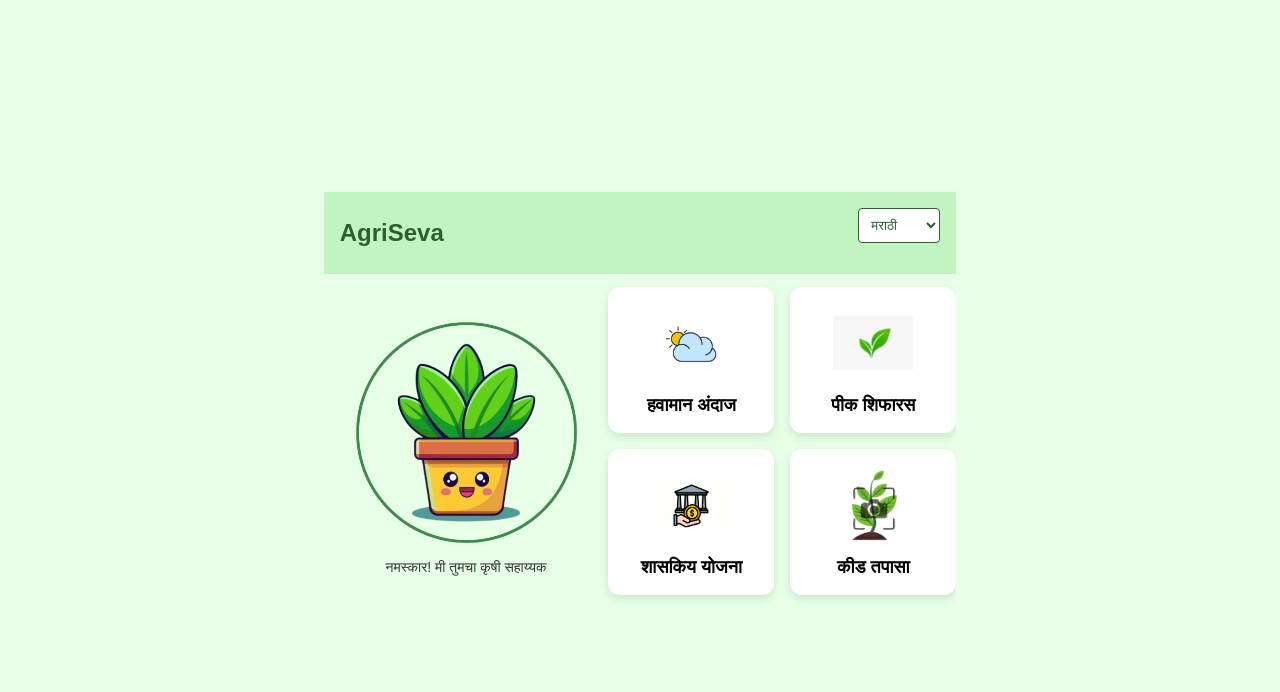
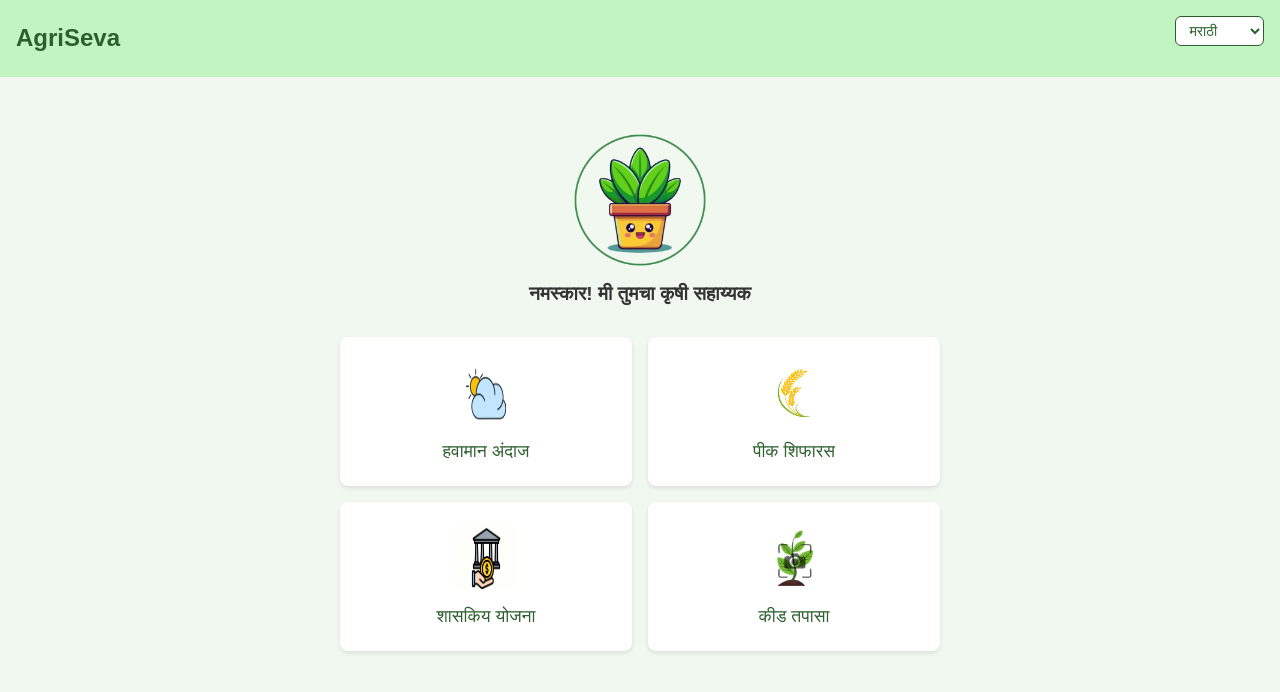
Before and after one commit to Nandinipatil1410/WCEHackathon2025_TeamAnvesha, a React (Create React App) app: page / in a window 1280 px wide. Shown: the top 692 px of the page. Built offline with nearby package versions, Linux system fonts and the light colour scheme; the HTML template or start-up script is replaced by a standard one.

Commit message:
Pest Detection UI added

```diff
--- a/src/App.css
+++ b/src/App.css
@@ -1,3 +1,4 @@
+
 * {
   margin: 0;
   padding: 0;
@@ -9,9 +10,6 @@ body {
     Ubuntu, Cantarell, 'Open Sans', 'Helvetica Neue', sans-serif;
   background-color: #f0f8f0;
   text-align: center;
-  overflow-x: hidden;
-  overflow-y: auto;
-  height: 100%;
 }
 
 
@@ -35,9 +33,34 @@ body {
   border-radius: 4px;
   background-color: white;
   color: #2c5f2d;
-  width: max-content;
 }
 
+.greeting-text {
+  text-align: center;
+  font-size: 1.2rem;
+  font-weight: bold;
+  margin-top: 0.5rem;
+  display: flex;
+  justify-content: center;
+  align-items: center;
+  width: 100%;
+}
+
+
+.home-container {
+  min-height: 100vh;
+  display: flex;
+  flex-direction: column;
+}
+
+.main-content {
+  flex: 1;
+  padding: 2rem;
+  display: flex;
+  flex-direction: column;
+  align-items: center;
+  gap: 2rem;
+}
 
 .plant-avatar {
   display: flex;
@@ -45,15 +68,14 @@ body {
   align-items: center;
   justify-content: center;
   text-align: center;
-  margin: 2rem auto;
-  width: 80%;
+  margin-top: 1rem;
 }
 
 .avatar-image {
-  width: 100%;
-  max-width: 400px;
-  height: auto;
+  width: 150px;
+  height: 150px;
   border-radius: 50%;
+  padding: 0;
   background-color: transparent;
   display: flex;
   align-items: center;
@@ -67,94 +89,346 @@ body {
 }
 
 
+.greeting-text {
+  font-size: 1.2rem;
+  font-weight: bold;
+  margin-top: 0.5rem;
+  text-align: center;
+  width: 100%;
+}
 
-.main-content {
-  display: flex;
-  flex-direction: column;
-  align-items: center;
+.avatar-image img {
   width: 100%;
-  max-width: 900px;
-  margin: auto;
-  overflow-y: auto;
+  height: 100%;
+  object-fit: cover;
+
 }
 
 
-.features-grid {
-  display: flex;
-  flex-direction: column;
-  gap: 1rem;
-  width: 90%;
-  max-width: 400px;
-  height: auto;
+.avatar-image:hover {
+  transform: scale(1.05);
 }
 
+.features-grid {
+  display: grid;
+  grid-template-columns: repeat(2, 1fr);
+  gap: 1rem;
+  width: 100%;
+  max-width: 600px;
+}
 
 .feature-card {
-  display: flex;
-  flex-direction: column;
-  align-items: center;
-  justify-content: center;
+  background-color: white;
+  padding: 1.5rem;
+  border-radius: 8px;
   text-align: center;
-  padding: 1rem;
-  width: 100%;
-  max-width: 250px;
-  height: auto;
-  border-radius: 12px;
-  background: white;
-  box-shadow: 0px 4px 10px rgba(0, 0, 0, 0.1);
   text-decoration: none;
-  color: black;
-  margin: 0 auto;
-}
-
-.feature-card img {
-  width: 80px;
-  height: 80px;
-  object-fit: contain;
-  margin-bottom: 0.5rem;
-}
-
-.feature-card span {
-  font-size: 18px;
-  font-weight: bold;
-  margin: 0;
-  text-align: center;
-  line-height: 1.2;
-  text-decoration: none;
+  color: #2c5f2d;
+  box-shadow: 0 2px 4px rgba(0, 0, 0, 0.1);
+  transition: transform 0.2s;
 }
 
 .feature-card:hover {
   transform: translateY(-2px);
 }
 
+.feature-card img {
+  width: 64px;
+  height: 64px;
+  margin-bottom: 1rem;
+}
 
-@media (min-width: 768px) {
-  .features-grid {
-    display: grid;
-    grid-template-columns: repeat(2, 1fr);
-    max-width: 600px;
+.feature-card span {
+  display: block;
+  font-size: 1.1rem;
+}
+
+.feature-icon {
+  width: 64px;
+  height: 64px;
+  margin: 0 auto 1rem auto;
+}
+
+.feature-card:hover .feature-icon svg {
+  transform: scale(1.1);
+}
+
+.feature-icon svg {
+  transition: transform 0.2s;
+}
+
+
+.chatbot-container {
+  height: 100vh;
+  display: flex;
+  flex-direction: column;
+  position: relative;
+}
+
+.chat-header {
+  background-color: #c1f4c1;
+  padding: 1rem;
+  display: flex;
+  justify-content: space-between;
+  align-items: center;
+  border-bottom: 1px solid #e0e0e0;
+}
+
+.header-left {
+  display: flex;
+  align-items: center;
+  gap: 1rem;
+}
+
+
+.chat-sidebar {
+  position: fixed;
+  left: 0;
+  top: 64px;
+  bottom: 0;
+  width: 280px;
+  background-color: white;
+  border-right: 1px solid #e0e0e0;
+  padding: 1rem;
+  transform: translateX(-100%);
+  transition: transform 0.3s ease;
+  z-index: 100;
+  display: flex;
+  flex-direction: column;
+  gap: 1rem;
+}
+
+.chat-sidebar.open {
+  transform: translateX(0);
+}
+
+.new-chat-button {
+  margin-bottom: 1rem !important;
+}
+
+.chat-history {
+  flex: 1;
+  overflow-y: auto;
+  display: flex;
+  flex-direction: column;
+  gap: 0.5rem;
+}
+
+.chat-history-item {
+  display: flex;
+  justify-content: space-between;
+  align-items: center;
+  padding: 0.5rem;
+  border-radius: 4px;
+  cursor: pointer;
+  transition: background-color 0.2s;
+}
+
+.chat-history-item:hover {
+  background-color: #f5f5f5;
+}
+
+.chat-history-item.active {
+  background-color: #e8f5e9;
+}
+
+.chat-title {
+  flex: 1;
+  overflow: hidden;
+  text-overflow: ellipsis;
+  white-space: nowrap;
+}
+
+.chat-actions {
+  display: flex;
+  gap: 0.25rem;
+  opacity: 0;
+  transition: opacity 0.2s;
+}
+
+.chat-history-item:hover .chat-actions {
+  opacity: 1;
+}
+
+
+.messages-container {
+  flex: 1;
+  padding: 1rem;
+  overflow-y: auto;
+  margin-left: 0;
+  transition: margin-left 0.3s ease;
+}
+
+.chat-sidebar.open + .messages-container {
+  margin-left: 280px;
+}
+
+
+.message {
+  max-width: 80%;
+  padding: 0.8rem;
+  border-radius: 8px;
+  margin-bottom: 1rem;
+  word-wrap: break-word;
+}
+
+.message.user {
+  background-color: #e3f2fd;
+  margin-left: auto;
+}
+
+.message.bot {
+  background-color: #f5f5f5;
+  margin-right: auto;
+}
+
+
+.input-container {
+  padding: 1rem;
+  background-color: white;
+  border-top: 1px solid #e0e0e0;
+  display: flex;
+  gap: 1rem;
+  align-items: flex-end;
+  margin-left: 0;
+  transition: margin-left 0.3s ease;
+}
+
+.chat-sidebar.open ~ .input-container {
+  margin-left: 280px;
+}
+
+.button-group {
+  display: flex;
+  gap: 0.5rem;
+}
+
+.mic-button {
+  color: #2c5f2d !important;
+}
+
+.mic-button.recording {
+  color: #ff4444 !important;
+  animation: pulse 1.5s infinite;
+}
+
+.send-button {
+  color: #2c5f2d !important;
+}
+
+@keyframes pulse {
+  0% {
+    transform: scale(1);
+  }
+  50% {
+    transform: scale(1.2);
+  }
+  100% {
+    transform: scale(1);
   }
 }
 
 
-@media (min-width: 1024px) {
-  .main-content {
-    display: flex;
-    flex-direction: row;
-    justify-content: space-between;
-    align-items: center;
-    max-width: 900px;
+@media (max-width: 768px) {
+  .chat-sidebar {
+    width: 100%;
   }
 
-  .plant-avatar {
-    width: 40%;
-    max-width: 350px;
+  .chat-sidebar.open + .messages-container,
+  .chat-sidebar.open ~ .input-container {
+    margin-left: 0;
+  }
+}
+
+
+.dark-mode {
+  background-color: #1a1a1a;
+  color: #ffffff;
+}
+
+.dark-mode .chat-header {
+  background-color: #2c2c2c;
+  border-bottom: 1px solid #404040;
+}
+
+.dark-mode .message.bot {
+  background-color: #2c2c2c;
+}
+
+.dark-mode .message.user {
+  background-color: #1e4620;
+}
+
+.dark-mode .input-container {
+  background-color: #2c2c2c;
+  border-top: 1px solid #404040;
+}
+
+.dark-mode .chat-sidebar {
+  background-color: #2c2c2c;
+  border-right: 1px solid #404040;
+}
+
+.dark-mode .chat-history-item:hover {
+  background-color: #404040;
+}
+
+.dark-mode .chat-history-item.active {
+  background-color: #1e4620;
+}
+
+
+@media (max-width: 600px) {
+  .features-grid {
+    grid-template-columns: 1fr;
   }
 
-  .features-grid {
-    width: 55%;
-    max-width: 450px;
-    display: grid;
-    grid-template-columns: repeat(2, 1fr);
+  .message {
+    max-width: 90%;
   }
 }
+
+
+.nav-bar {
+  background-color: #c1f4c1;
+  padding: 1rem;
+  display: flex;
+  justify-content: space-between;
+  align-items: center;
+}
+
+
+.logo {
+  font-size: 1.5rem;
+  font-weight: bold;
+  color: #2c5f2d;
+}
+
+
+.language-select {
+  padding: 0.3rem 0.6rem;
+  font-size: 0.9rem;
+  border: 1px solid #2c5f2d;
+  border-radius: 6px;
+  background-color: white;
+  color: #2c5f2d;
+  cursor: pointer;
+  outline: none;
+  transition: all 0.2s ease-in-out;
+  width: max-content;
+}
+
+
+.language-select:hover,
+.language-select:focus {
+  background-color: #e0f2e0;
+  border-color: #1a461a;
+}
+
+
+@media (max-width: 600px) {
+  .language-select {
+    font-size: 0.8rem;
+    padding: 0.2rem 0.5rem;
+  }
+}
--- a/src/App.js
+++ b/src/App.js
@@ -3,7 +3,7 @@ import { BrowserRouter as Router, Routes, Route, Link ,Navigate} from 'react-rou
 import './App.css';
 import chatbotImg from "./assets/plant-logo.png";
 import weatherImg from "./assets/weather-logo.png";
-import cropsImg from "./assets/leaf-logo.jpg";
+import cropsImg from "./assets/crop.jpg";
 import schemesImg from "./assets/schemes.png";
 import pestImg from "./assets/detect.png";
 
--- a/src/components/PestDetect.css
+++ b/src/components/PestDetect.css
@@ -1,31 +1,56 @@
-html, body {
-  height: 100%;
-  min-height: 100vh;
-  font-family: "Arial", sans-serif;
-  background-color: #e6ffe6;
+/* *{margin: 0;
+padding: 0;
+box-sizing: border-box;
+}
+
+body{
+font-family: -apple-system, BlinkMacSystemFont, 'Segoe UI', Roboto, Oxygen,
+  Ubuntu, Cantarell, 'Open Sans', 'Helvetica Neue', sans-serif;
+background-color: #f0f8f0;
+text-align: center;
+overflow-x: hidden;
+overflow-y: auto;
+height: 100%;
+  width: 100%;
   margin: 0;
   padding: 0;
   display: flex;
-  justify-content: center;
-  align-items: center;
-}
 
-.container {
-  width: 20rem;
-  height: 40rem;
-  /* max-width: 26rem; */
-  padding: 1.5rem;
+} */
+.pest-container {
+  width: 50rem;
+  height: 45rem;
+  padding: 2.5rem;
   background: white;
   border-radius: 12px;
   box-shadow: 0px 6px 12px rgba(0, 0, 0, 0.1);
   text-align: center;
   animation: fadeIn 0.5s ease-in-out;
+  margin: auto;
+  margin-top: 4.5rem;
+}
+
+.pest-navbar {
+  position: fixed;
+  top: 0;
+  left: 0;
+  width: 100%;
+  height: 60px;
+  background-color: #88d4ab;
+  display: flex;
+  align-items: center;
+  justify-content: center;
+  padding: 0 20px;
+  z-index: 900;
+  text-align: center;
 }
 
 h2 {
   color: #2c6e49;
-  font-size: 1.5rem;
+  font-size: 1.8rem;
   font-weight: bold;
+  margin-bottom: 2rem;
+  margin-top: 2rem;
 }
 
 p {
@@ -40,16 +65,18 @@ p {
   align-items: center;
   flex-direction: column;
   position: relative;
-  padding: 1rem;
+  padding: 2rem;
+  margin: 1.5rem 0;
 }
 
 .upload-image {
   width: 90%;
-  max-width: 250px;
+  max-width: 350px;
   height: auto;
   border-radius: 10px;
   box-shadow: 0px 4px 8px rgba(0, 0, 0, 0.2);
   transition: transform 0.3s ease-in-out;
+  margin-bottom: 2rem;
 }
 
 .upload-image:hover {
@@ -80,15 +107,31 @@ p {
 }
 
 .result, .recommendation {
-  font-size: 14px;
-  padding: 0.5rem;
+  font-size: 1rem;
+  padding: 1rem;
   color: #4caf50;
   font-weight: bold;
+  margin: 1rem 0;
+}
+
+button {
+  margin: 1rem;
+  padding: 0.8rem 1.5rem;
+  border-radius: 6px;
+  border: none;
+  background-color: #2c6e49;
+  color: white;
+  cursor: pointer;
+  transition: background-color 0.3s ease;
+}
+
+button:hover {
+  background-color: #234f35;
 }
 
 /* Responsive */
 @media screen and (max-width: 450px) {
-  .container {
+  .pest-container {
     width: 95%;
     padding: 1rem;
   }
--- a/src/components/PestDetect.js
+++ b/src/components/PestDetect.js
@@ -179,18 +179,21 @@ const PestDetection = ({ currentLang }) => {
     }
   };
   return (
-    <div className="container">
+    <div className="pest-container">
       <h2>{translations[selectedLanguage].title}</h2>
 
       {/* Custom File Upload UI */}
       <div className="upload-container ">
+
+        <div className="pest-navbar">
+          <h2>AgriSeva</h2>
+        </div>
         <input type="file" onChange={handleImageChange} accept="image/*" />
         <img
           src={image || newImage}
           alt="Upload"
           className="upload-image"
-        />
-        <div className=" overlay-text">📷</div>
+          />
       </div>
 
       {translatedResult && (
```
Also changed, not shown: src/assets/leaf-logo.jpg (deleted), 1 other file (tests, documents, lock files or other folders).
